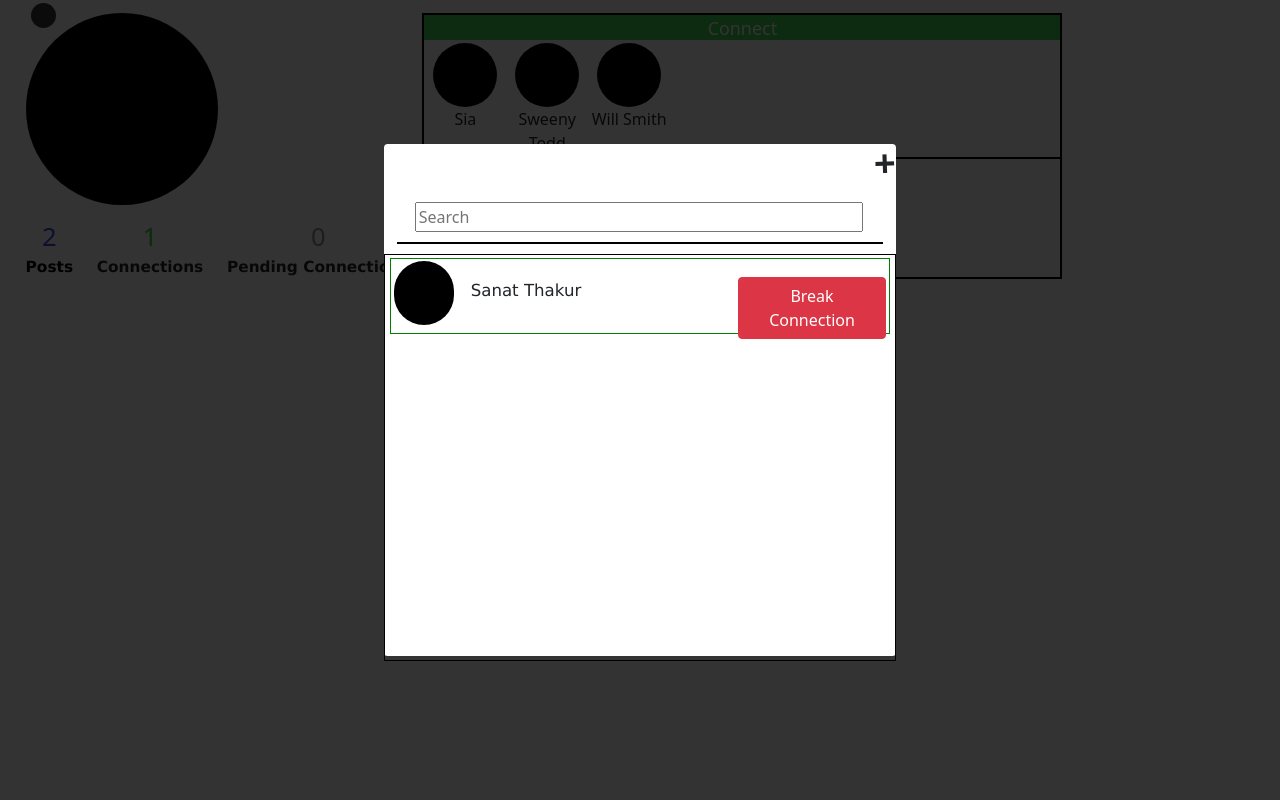
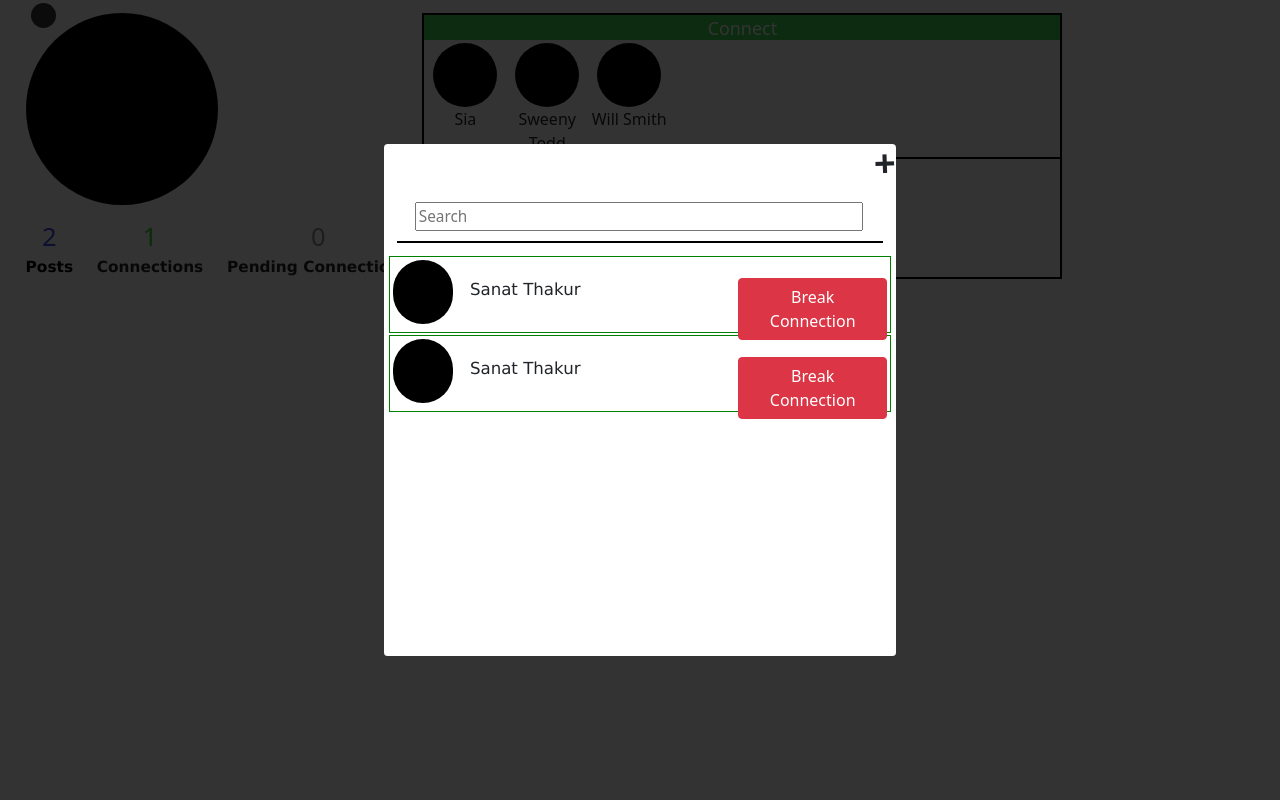
Before and after one commit to Sanat2002/Connect, a Django app: template connect1/templates/home.html in a window 1280 px wide. Run offline with Django 3.2, Linux system fonts and the light colour scheme; the template is opened without the code that fills it, so the values that code supplies are empty.

Commit message:
working on forntend

```diff
--- a/connect1/templates/home.html
+++ b/connect1/templates/home.html
@@ -66,6 +66,13 @@
         overflow: scroll;
       }
       .cnreqbio::-webkit-scrollbar{
+        display: none;
+      }
+      .cncontainer{
+        height: 31.8vw;
+        overflow: scroll;
+      }
+      .cncontainer::-webkit-scrollbar{
         display: none;
       }
       .cnname{
@@ -263,12 +270,12 @@
         <div style="transform: rotate(-182deg);font-size: 3vw;font-weight: bolder;cursor: pointer;">+</div>
 
         <div>
-          <input type="text" name="" id="" style="width: 35vw;margin-left: 2.4vw;" placeholder="Search">
+          <input type="text" name="" id="" style="width: 35vw;margin-left: 2.4vw;height: 2.3vw;font-size: 1.2vw;" placeholder="Search">
         </div>
 
         <div style="border: .5px solid black;margin: .8vw 1vw;"></div>
 
-        <div style="border: 1px solid black;height: 31.8vw;">
+        <div class="cncontainer">
 
           <div class="d-flex" style="border: 1px solid green;height: 6vw;padding: .2vw;margin: .2vw .4vw;;">
 
@@ -276,7 +283,17 @@
 
             <div class="cnname">Sanat Thakur</div>
 
-            <a href=""><button class="btn btn-danger" style="margin-top: 1.2vw;margin-left: 2vw;">Break Connection</button></a>
+            <a href=""><button class="btn btn-danger" style="margin-top: 1.4vw;margin-left: 2vw;">Break Connection</button></a>
+
+          </div>
+
+          <div class="d-flex" style="border: 1px solid green;height: 6vw;padding: .2vw;margin: .2vw .4vw;;">
+
+            <div style="background-color: black;height: 5vw;width: 5vw;border-radius: 10vw;"></div>
+
+            <div class="cnname">Sanat Thakur</div>
+
+            <a href=""><button class="btn btn-danger" style="margin-top: 1.4vw;margin-left: 2vw;">Break Connection</button></a>
 
           </div>
 
```
